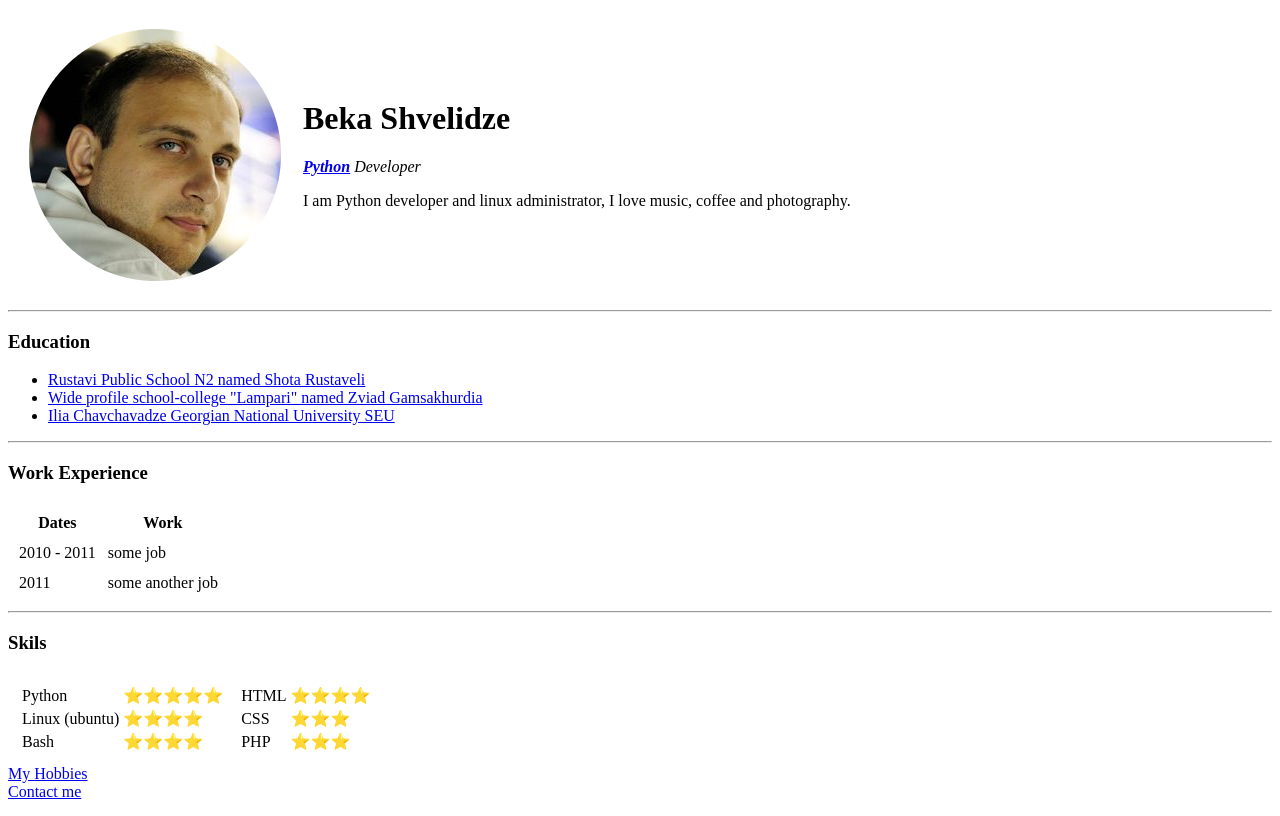
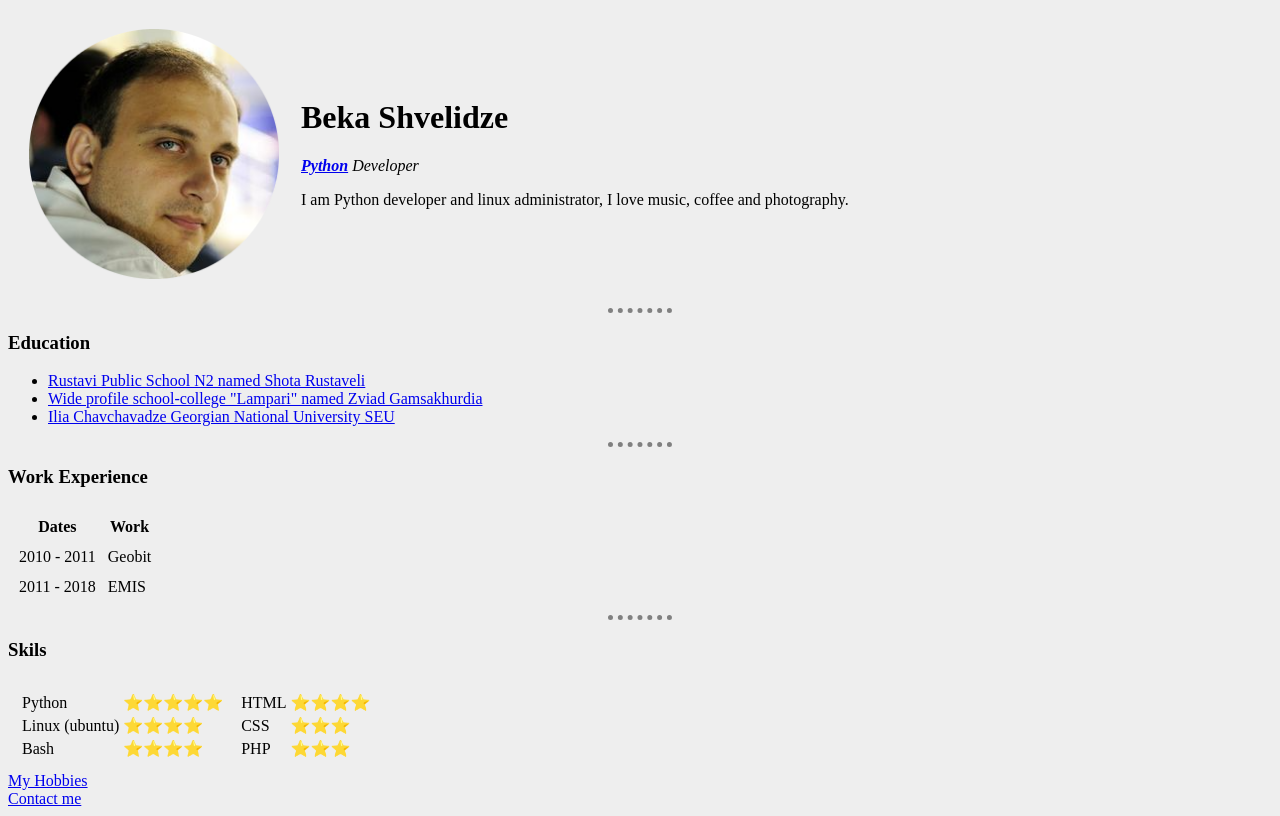
Before and after one commit to bekashvelidze/cv, a plain HTML site: page index.html in a window 1280 px wide. Drawn offline with Linux system fonts and the light colour scheme.

Commit message:
Update index.html

```diff
--- a/index.html
+++ b/index.html
@@ -3,6 +3,27 @@
 <head>
     <meta charset="UTF-8">
     <title>Beka Shvelidze's Personal Site</title>
+
+
+    <style>
+        body {
+            background-color: #EEEEEE;
+        }
+
+        hr {
+            border-style: none;
+            border-top-style: dotted;
+            border-color: grey;
+            border-width: 5px;
+            width: 5%;
+        }
+
+        img {
+            height: 250px;
+        }
+
+    </style>
+
 </head>
 
 <body>
@@ -13,7 +34,7 @@
             </td>
             <td>
                 <h1>Beka Shvelidze</h1>
-                <p><em><strong><a href="https://python.org"  target="_blank">Python</a></strong> Developer</em></p>
+                <p><em><strong><a href="https://python.org">Python</a></strong> Developer</em></p>
                 <p>I am Python developer and linux administrator, I love music, coffee and photography.</p>
             </td>
         </tr>
@@ -23,9 +44,9 @@
 
     <h3>Education</h3>
     <ul>
-        <li><a href="https://www.facebook.com/rustavi2sajaro" target="_blank">Rustavi Public School N2 named Shota Rustaveli</a></li>
-        <li><a href="https://www.facebook.com/profile.php?id=100063766542094"  target="_blank">Wide profile school-college "Lampari" named Zviad Gamsakhurdia</a></li>
-        <li><a href="https://www.facebook.com/seu.edu.ge"  target="_blank">Ilia Chavchavadze Georgian National University SEU</a></li>
+        <li><a href="https://www.facebook.com/rustavi2sajaro">Rustavi Public School N2 named Shota Rustaveli</a></li>
+        <li><a href="https://www.facebook.com/profile.php?id=100063766542094">Wide profile school-college "Lampari" named Zviad Gamsakhurdia</a></li>
+        <li><a href="https://www.facebook.com/seu.edu.ge">Ilia Chavchavadze Georgian National University SEU</a></li>
     </ul>
     <hr>
 
@@ -40,11 +61,11 @@
         <tbody>
             <tr>
                 <td>2010 - 2011</td>
-                <td>some job</td>
+                <td>Geobit</td>
             </tr>
             <tr>
-                <td>2011</td>
-                <td>some another job</td>
+                <td>2011 - 2018</td>
+                <td>EMIS</td>
             </tr>
         </tbody>
         <tfoot>
```
